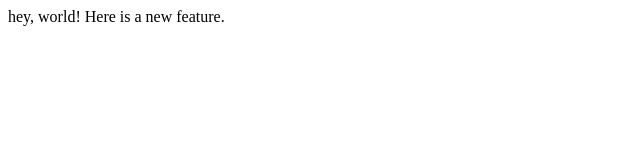
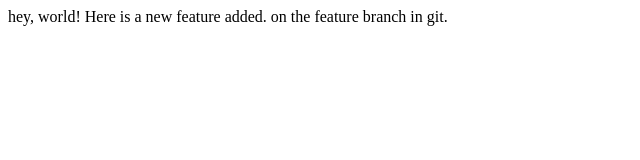
Before and after one commit to captainvg/lecture1, a plain HTML site: page index.html in a window 1280 px wide. Shown: the whole page, without its empty margins (0-640 px from the left). Drawn offline with Linux system fonts and the light colour scheme.

```diff
--- a/index.html
+++ b/index.html
@@ -5,6 +5,8 @@
 </head>
 <body>
 	hey, world!
-	Here is a new feature.
+	Here is a new feature added.
+	on the feature branch in git.
+
 </body>
 </html>
```
